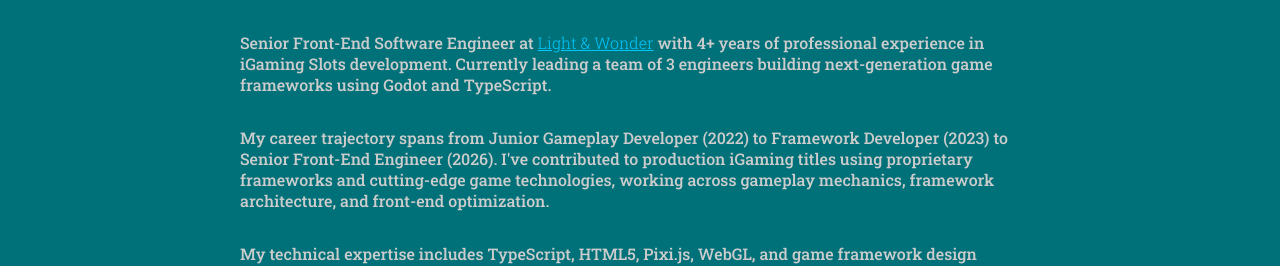
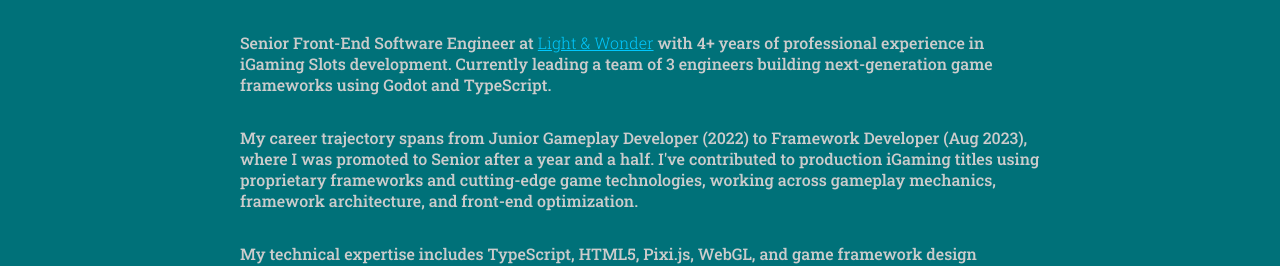
Before and after one commit to fr3drick545/fredfolio4, a React (Create React App) app: page / in a window 1280 px wide. Shown: the part 940-1206 px from the top of the page. Built offline with nearby package versions, Linux system fonts and the light colour scheme.

Commit message:
Update career progression wording - emphasize promotion without current project details

```diff
--- a/src/components/About.js
+++ b/src/components/About.js
@@ -48,7 +48,7 @@ const About = () => {
           viewport={{ once: true }}
           custom={0.5}
         >
-          My career trajectory spans from Junior Gameplay Developer (2022) to Framework Developer (2023) to Senior Front-End Engineer (2026). I've contributed to production iGaming titles using proprietary frameworks and cutting-edge game technologies, working across gameplay mechanics, framework architecture, and front-end optimization.
+          My career trajectory spans from Junior Gameplay Developer (2022) to Framework Developer (Aug 2023), where I was promoted to Senior after a year and a half. I've contributed to production iGaming titles using proprietary frameworks and cutting-edge game technologies, working across gameplay mechanics, framework architecture, and front-end optimization.
         </motion.p>
         <motion.p
           initial={{ opacity: 0, x: 200 }}
```
